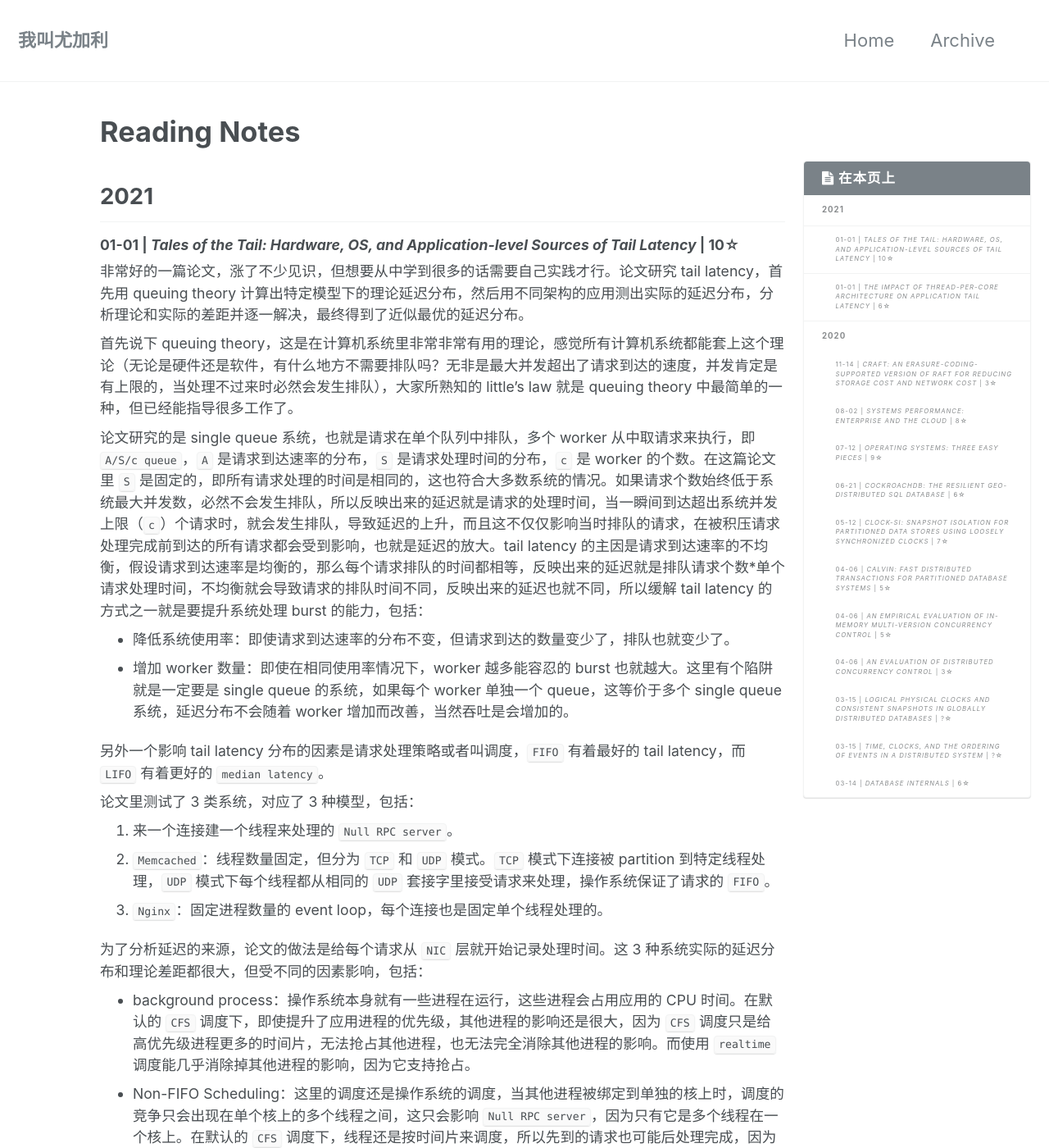
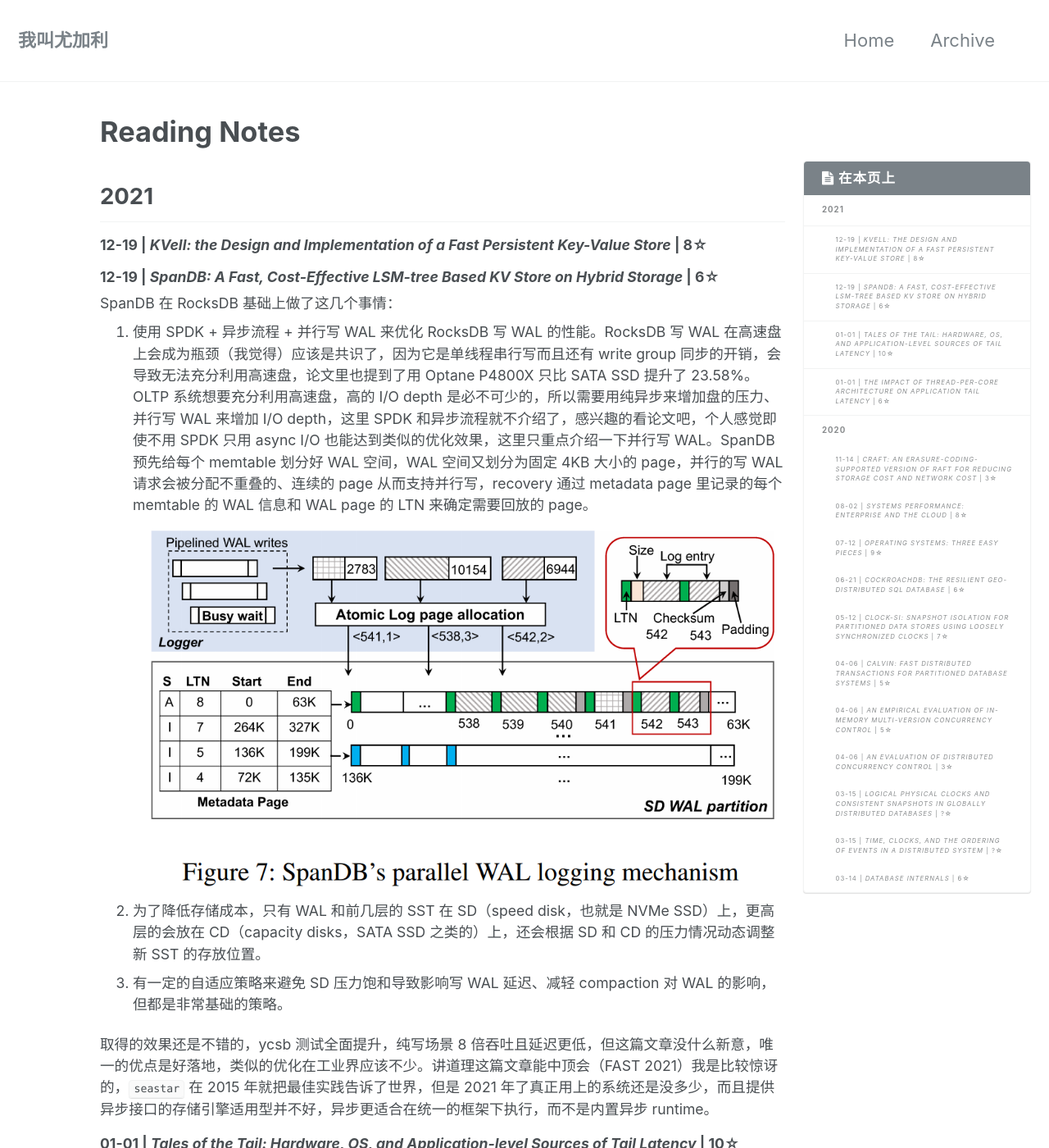
Before and after one commit to youjiali1995/youjiali1995.github.io, a Jekyll site: the page built from _posts/Reading/2020-03-14-reading-notes.md, in a window 1280 px wide and 1400 px high. Shown: the whole window at 82% size. Built offline with Jekyll 4.4.1, drawn with Linux system fonts in a browser that asks for light colours; some of the changed text lies outside the part shown.

Commit message:
add SpanDB: A Fast, Cost-Effective LSM-tree Based KV Store on Hybrid Storage
Signed-off-by: youjiali1995 <zlwgx1023@gmail.com>

```diff
--- a/_posts/Reading/2020-03-14-reading-notes.md
+++ b/_posts/Reading/2020-03-14-reading-notes.md
@@ -8,6 +8,21 @@
 {% include toc %}
 
 ## 2021
+
+### 12-19 | *KVell: the Design and Implementation of a Fast Persistent Key-Value Store* | 8☆
+
+
+
+### 12-19 | *SpanDB: A Fast, Cost-Effective LSM-tree Based KV Store on Hybrid Storage* | 6☆
+
+SpanDB 在 RocksDB 基础上做了这几个事情：
+
+1. 使用 SPDK + 异步流程 + 并行写 WAL 来优化 RocksDB 写 WAL 的性能。RocksDB 写 WAL 在高速盘上会成为瓶颈（我觉得）应该是共识了，因为它是单线程串行写而且还有 write group 同步的开销，会导致无法充分利用高速盘，论文里也提到了用 Optane P4800X 只比 SATA SSD 提升了 23.58%。OLTP 系统想要充分利用高速盘，高的 I/O depth 是必不可少的，所以需要用纯异步来增加盘的压力、并行写 WAL 来增加 I/O depth，这里 SPDK 和异步流程就不介绍了，感兴趣的看论文吧，个人感觉即使不用 SPDK 只用 async I/O 也能达到类似的优化效果，这里只重点介绍一下并行写 WAL。SpanDB 预先给每个 memtable 划分好 WAL 空间，WAL 空间又划分为固定 4KB 大小的 page，并行的写 WAL 请求会被分配不重叠的、连续的 page 从而支持并行写，recovery 通过 metadata page 里记录的每个 memtable 的 WAL 信息和 WAL page 的 LTN 来确定需要回放的 page。![wal](/assets/images/notes/spandb-wal.png)
+2. 为了降低存储成本，只有 WAL 和前几层的 SST 在 SD（speed disk，也就是 NVMe SSD）上，更高层的会放在 CD（capacity disks，SATA SSD 之类的）上，还会根据 SD 和 CD 的压力情况动态调整新 SST 的存放位置。
+3. 有一定的自适应策略来避免 SD 压力饱和导致影响写 WAL 延迟、减轻 compaction 对 WAL 的影响，但都是非常基础的策略。
+
+取得的效果还是不错的，ycsb 测试全面提升，纯写场景 8 倍吞吐且延迟更低，但这篇文章没什么新意，唯一的优点是好落地，类似的优化在工业界应该不少。讲道理这篇文章能中顶会（FAST 2021）我是比较惊讶的，`seastar` 在 2015 年就把最佳实践告诉了世界，但是 2021 年了真正用上的系统还是没多少，而且提供异步接口的存储引擎适用型并不好，异步更适合在统一的框架下执行，而不是内置异步 runtime。
+
 
 ### 01-01 | *Tales of the Tail: Hardware, OS, and Application-level Sources of Tail Latency* | 10☆
 
@@ -20,20 +35,20 @@
 - 降低系统使用率：即使请求到达速率的分布不变，但请求到达的数量变少了，排队也就变少了。
 - 增加 worker 数量：即使在相同使用率情况下，worker 越多能容忍的 burst 也就越大。这里有个陷阱就是一定要是 single queue 的系统，如果每个 worker 单独一个 queue，这等价于多个 single queue 系统，延迟分布不会随着 worker 增加而改善，当然吞吐是会增加的。
 
-另外一个影响 tail latency 分布的因素是请求处理策略或者叫调度，`FIFO` 有着最好的 tail latency，而 `LIFO` 有着更好的 `median latency`。
+另外一个影响 tail latency 分布的因素是请求处理策略或者叫调度，FIFO 有着最好的 tail latency，而 LIFO 有着更好的 median latency。
 
 论文里测试了 3 类系统，对应了 3 种模型，包括：
 
 1. 来一个连接建一个线程来处理的 `Null RPC server`。
-2. `Memcached`：线程数量固定，但分为 `TCP` 和 `UDP` 模式。`TCP` 模式下连接被 partition 到特定线程处理，`UDP` 模式下每个线程都从相同的 `UDP` 套接字里接受请求来处理，操作系统保证了请求的 `FIFO`。
+2. `Memcached`：线程数量固定，但分为 TCP 和 UDP 模式。TCP 模式下连接被 partition 到特定线程处理，UDP 模式下每个线程都从相同的 UDP 套接字里接受请求来处理，操作系统保证了请求的 FIFO。
 3. `Nginx`：固定进程数量的 event loop，每个连接也是固定单个线程处理的。
 
-为了分析延迟的来源，论文的做法是给每个请求从 `NIC` 层就开始记录处理时间。这 3 种系统实际的延迟分布和理论差距都很大，但受不同的因素影响，包括：
+为了分析延迟的来源，论文的做法是给每个请求从 NIC 层就开始记录处理时间。这 3 种系统实际的延迟分布和理论差距都很大，但受不同的因素影响，包括：
 
-- background process：操作系统本身就有一些进程在运行，这些进程会占用应用的 CPU 时间。在默认的 `CFS` 调度下，即使提升了应用进程的优先级，其他进程的影响还是很大，因为 `CFS` 调度只是给高优先级进程更多的时间片，无法抢占其他进程，也无法完全消除其他进程的影响。而使用 `realtime` 调度能几乎消除掉其他进程的影响，因为它支持抢占。
-- Non-FIFO Scheduling：这里的调度还是操作系统的调度，当其他进程被绑定到单独的核上时，调度的竞争只会出现在单个核上的多个线程之间，这只会影响 `Null RPC server`，因为只有它是多个线程在一个核上。在默认的 `CFS` 调度下，线程还是按时间片来调度，所以先到的请求也可能后处理完成，因为线程被调度出去了，所以线程数过多的影响不仅仅是 context switch 的开销，还有调度的影响。解决办法同样是用 `realtime` 调度，因为相同优先级的线程是 `FIFO` 调度，请求也就是 `FIFO` 处理了。
-- Multicore：这点不是探讨实际和理论的差距的，而是验证在相同使用率的情况下，提高 worker 数量是否可以缓解 tail latency。因为论文里的测试是预先建立好连接，所有请求都发给这些连接，所以像 `TCP` 模式的 `Memcached` 和 `Nginx` 都无法从中获益，因为连接固定由单个线程处理，而 `Null RPC server` 和 `UDP` 模式的 `Memcached` 就会从中受益。如果使用短连接来测试的话，`Nginx` 也会有提升。
-- Interrupt Processing：这点非常有趣，我也是第一次知道，还学习了下 [linux 是如何处理网络包的](https://blog.packagecloud.io/eng/2016/06/22/monitoring-tuning-linux-networking-stack-receiving-data/)，在这里也记录一下。当网络包到达 NIC 时会用 DMA 拷贝到 RAM 中然后触发 hardware interrupt 通知 CPU 来处理，如果设备支持 [`Receive Side Scaling(RSS)`](https://en.wikipedia.org/wiki/Network_interface_controller#RSS) 或者有多个 `RX queue`，这些硬件中断会分发到不同的 CPU 处理，从而提升接收网络包的速度，`irqbalance` 进程就是干这事的。上面的操作是在 interrupt handler 上下文中执行的，这时可能会屏蔽硬件中断，导致中断丢失，为了减少屏蔽的时间，一些耗时较长的操作会延后来执行，这种机制的一种实现方式是 [`softIRQ`](https://linux-kernel-labs.github.io/refs/heads/master/lectures/interrupts.html#deferrable-actions)，linux 会创建核数个 `ksoftirqd` 线程来处理这些操作，网络包经过协议栈的处理就会在这些线程执行。默认情况下执行硬件中断的 CPU 会唤醒自己的 `ksoftirqd` 线程来处理网络包，但如果打开了 [`Receive Packet Steering(RPS)`](https://github.com/torvalds/linux/blob/v3.13/Documentation/networking/scaling.txt#L99-L222)，可能会唤醒其他 CPU 的 `ksoftirqd` 线程来处理网络包。这意味着一个网络包可能会经过 3 个 CPU 才能真正被应用线程处理到：处理硬件中断的 CPU -> 处理软件中断的 CPU -> 处理该套接字的 CPU。这套流程会导致请求处理时间受 context switch 和 CPU cache pollution 的影响而不再固定，也会导致请求处理不再是 `FIFO` 的，因为后来请求的包处理可能占用了处理先到请求的 CPU。解决办法是使用 dedicated CPU 来处理中断，应用线程不再受到中断的影响，保证了请求的 `FIFO` 调度，但缺点是会影响吞吐，毕竟应用可用的 CPU 数量变少了。`Solarflar` 有篇 [Filling the Pipe: A Guide to Optimising Memcache Performance onSolarFlare®Hardware](http://goo.gl/FqwtkN) 介绍了调优 `Memcached` 的步骤，其中就包含了这部分的详细操作流程。
+- background process：操作系统本身就有一些进程在运行，这些进程会占用应用的 CPU 时间。在默认的 CFS 调度下，即使提升了应用进程的优先级，其他进程的影响还是很大，因为 CFS 调度只是给高优先级进程更多的时间片，无法抢占其他进程，也无法完全消除其他进程的影响。而使用 realtime 调度能几乎消除掉其他进程的影响，因为它支持抢占。
+- Non-FIFO Scheduling：这里的调度还是操作系统的调度，当其他进程被绑定到单独的核上时，调度的竞争只会出现在单个核上的多个线程之间，这只会影响 `Null RPC server`，因为只有它是多个线程在一个核上。在默认的 CFS 调度下，线程还是按时间片来调度，所以先到的请求也可能后处理完成，因为线程被调度出去了，所以线程数过多的影响不仅仅是 context switch 的开销，还有调度的影响。解决办法同样是用 realtime 调度，因为相同优先级的线程是 FIFO 调度，请求也就是 FIFO 处理了。
+- Multicore：这点不是探讨实际和理论的差距的，而是验证在相同使用率的情况下，提高 worker 数量是否可以缓解 tail latency。因为论文里的测试是预先建立好连接，所有请求都发给这些连接，所以像 TCP 模式的 `Memcached` 和 `Nginx` 都无法从中获益，因为连接固定由单个线程处理，而 `Null RPC server` 和 UDP 模式的 `Memcached` 就会从中受益。如果使用短连接来测试的话，`Nginx` 也会有提升。
+- Interrupt Processing：这点非常有趣，我也是第一次知道，还学习了下 [linux 是如何处理网络包的](https://blog.packagecloud.io/eng/2016/06/22/monitoring-tuning-linux-networking-stack-receiving-data/)，在这里也记录一下。当网络包到达 NIC 时会用 DMA 拷贝到 RAM 中然后触发 hardware interrupt 通知 CPU 来处理，如果设备支持 [`Receive Side Scaling(RSS)`](https://en.wikipedia.org/wiki/Network_interface_controller#RSS) 或者有多个 RX queue，这些硬件中断会分发到不同的 CPU 处理，从而提升接收网络包的速度，`irqbalance` 进程就是干这事的。上面的操作是在 interrupt handler 上下文中执行的，这时可能会屏蔽硬件中断，导致中断丢失，为了减少屏蔽的时间，一些耗时较长的操作会延后来执行，这种机制的一种实现方式是 [`softIRQ`](https://linux-kernel-labs.github.io/refs/heads/master/lectures/interrupts.html#deferrable-actions)，linux 会创建核数个 `ksoftirqd` 线程来处理这些操作，网络包经过协议栈的处理就会在这些线程执行。默认情况下执行硬件中断的 CPU 会唤醒自己的 `ksoftirqd` 线程来处理网络包，但如果打开了 [`Receive Packet Steering(RPS)`](https://github.com/torvalds/linux/blob/v3.13/Documentation/networking/scaling.txt#L99-L222)，可能会唤醒其他 CPU 的 `ksoftirqd` 线程来处理网络包。这意味着一个网络包可能会经过 3 个 CPU 才能真正被应用线程处理到：处理硬件中断的 CPU -> 处理软件中断的 CPU -> 处理该套接字的 CPU。这套流程会导致请求处理时间受 context switch 和 CPU cache pollution 的影响而不再固定，也会导致请求处理不再是 `FIFO` 的，因为后来请求的包处理可能占用了处理先到请求的 CPU。解决办法是使用 dedicated CPU 来处理中断，应用线程不再受到中断的影响，保证了请求的 `FIFO` 调度，但缺点是会影响吞吐，毕竟应用可用的 CPU 数量变少了。Solarflar 有篇 [Filling the Pipe: A Guide to Optimising Memcache Performance onSolarFlare®Hardware](http://goo.gl/FqwtkN) 介绍了调优 `Memcached` 的步骤，其中就包含了这部分的详细操作流程。
 - NUMA：这个就老生常谈了，TiDB 也经常遇到这个问题。linux 默认的 NUMA 内存分配策略是往死里分配一个 NUMA node 的内存，用完了再分配一下个的，而且应用内存划分不好的话，即使内存分配均匀了也会导致频繁的跨 NUMA node 的内存访问。解决办法就是绑核+多实例部署，TiDB 就是这么干的，但 TiKV 我们没强制要求这样做，我怀疑~~是 TiKV 延迟太高导致这部分延迟占比可忽略不计🤣~~ TiKV 的线程组碰巧比较符合 NUMA 这种模式，因为各线程组 workload 比较固定，也几乎不会访问相同的内存。
 - Power Saving Optimizations：这又是一个我从来没注意过的点。当系统使用率较低时，CPU Power Saving Optimizations 会极大的影响 tail latency，包括 CPU 部分停止工作和降频等。解决办法当然是关掉这功能。
 
@@ -43,7 +58,7 @@
 
 ### 01-01 | *The Impact of Thread-Per-Core Architecture on Application Tail Latency* | 6☆
 
-这篇论文是研究 `thread-per-core` 发现的，因为非常仰慕 [`scylladb`](https://www.scylladb.com/)，它纯靠实现上的优化吊打相同架构的 `Cassandra`。这篇论文没讲什么东西，主要工作是实现了一个 `shared-nothing thread-per-core` 的纯内存 K/V 存储，然后和 `Memcached` 在各种调优网络中断的情况下比较 tail latency。远不如 *Tales of the Tail: Hardware, OS, and Application-level Sources of Tail Latency*，打 6☆ 的原因是让我发现了这篇论文😂。`thread-per-core` 架构有一些天然的优势，比如对 cache 非常友好、没有 context switch、没有线程同步等。但应用想要充分体现这些优势需要有特殊的资源管理策略、纯异步的编程方式，而且 `thread-per-core` 很容易被单个线程限死住，比如 workload 有倾斜，导致处理集中在单个线程上。如何做好这些都是值得深入研究的。
+这篇论文是研究 thread-per-core 发现的，因为非常仰慕 [`scylladb`](https://www.scylladb.com/)，它纯靠实现上的优化吊打相同架构的 `Cassandra`。这篇论文没讲什么东西，主要工作是实现了一个 shared-nothing thread-per-core 的纯内存 K/V 存储，然后和 `Memcached` 在各种调优网络中断的情况下比较 tail latency。远不如 *Tales of the Tail: Hardware, OS, and Application-level Sources of Tail Latency*，打 6☆ 的原因是让我发现了这篇论文😂。thread-per-core 架构有一些天然的优势，比如对 cache 非常友好、没有 context switch、没有线程同步等。但应用想要充分体现这些优势需要有特殊的资源管理策略、纯异步的编程方式，而且 thread-per-core 很容易被单个线程限死住，比如 workload 有倾斜，导致处理集中在单个线程上。如何做好这些都是值得深入研究的。
 
 ## 2020
 
```
Also changed, not shown: assets/images/notes/spandb-wal.png (added).
